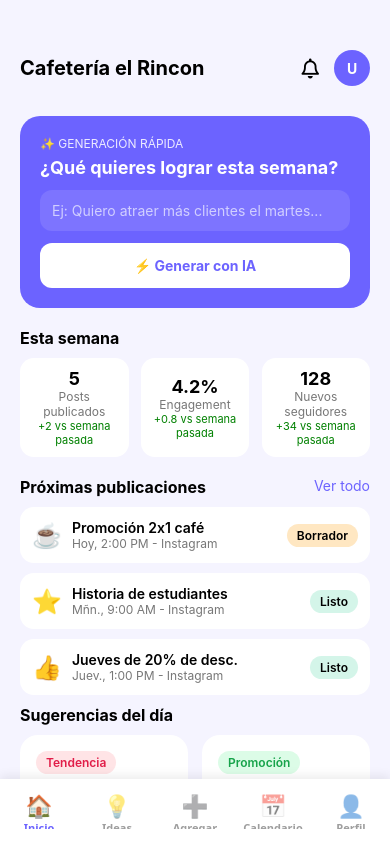
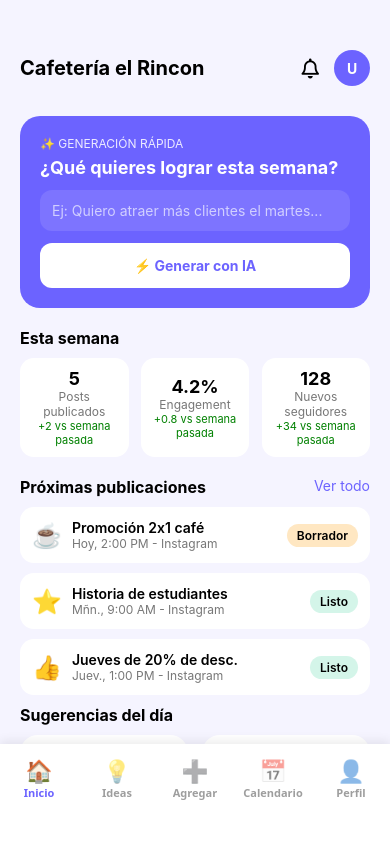
Before and after one commit to karenca01/hackathon_2026, a React Native app: screen /Main in a window 390 px wide. Built offline with nearby package versions, Linux system fonts and the light colour scheme.

Commit message:
Modificación gráfica

```diff
--- a/src/navigation/MainNavigator.js
+++ b/src/navigation/MainNavigator.js
@@ -95,8 +95,8 @@ export default function MainNavigator() {
           shadowOffset: { width: 0, height: -3 },
           shadowOpacity: 0.08,
           shadowRadius: 10,
-          height: 65,
-          paddingBottom: 10,
+          height: 100,
+          paddingBottom: 15,
           paddingTop: 8,
         },
         tabBarLabelStyle: {
```
